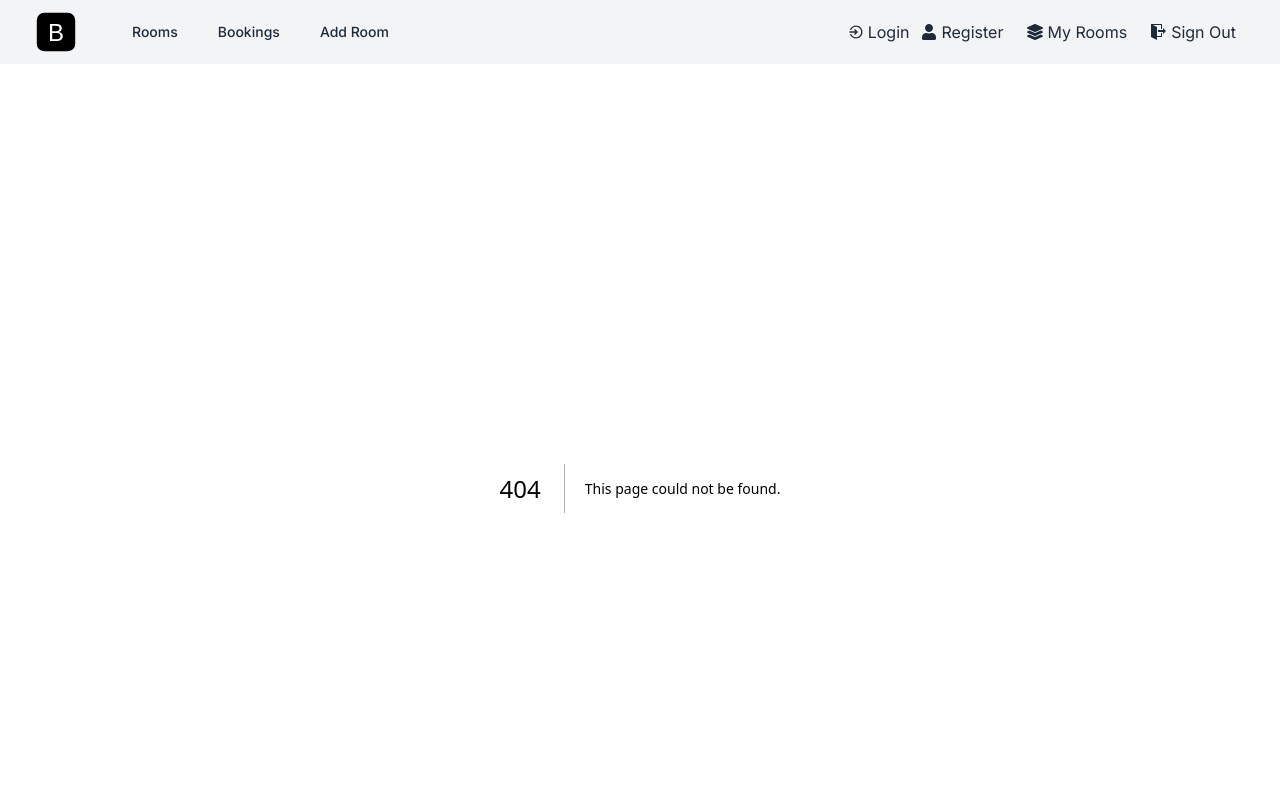
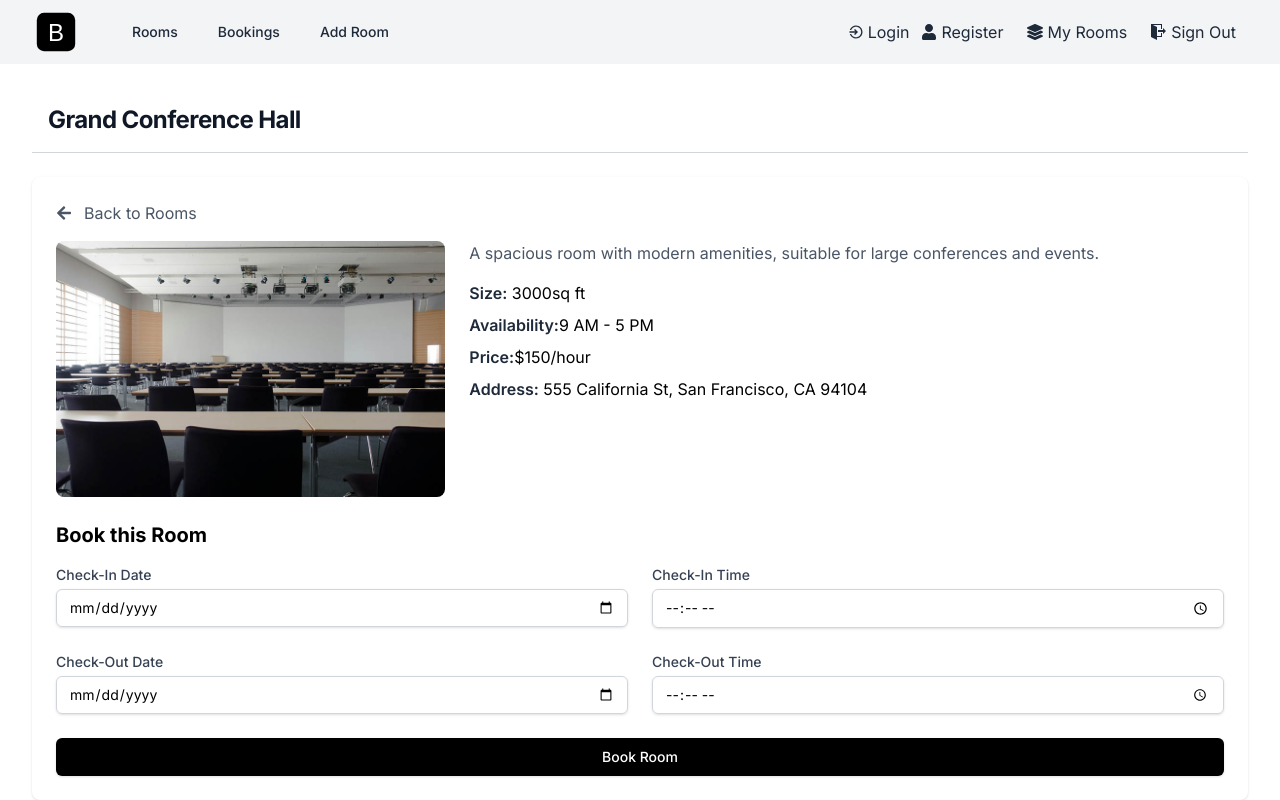
Before and after one commit to Tech-Rocket/bookit-appwrite-app, a Next.js app: page /rooms/1 in a window 1280 px wide. Before the commit this address had no page. Shown: the top 800 px of the page. Built offline with nearby package versions, Linux system fonts and the light colour scheme.

Commit message:
Add RoomDetailPage component with room information and booking form

```diff
--- /dev/null
+++ b/app/rooms/[id]/page.tsx
@@ -0,0 +1,148 @@
+import DynamicHeading from "@/components/dynamic-heading";
+import roomsData from "@/data/rooms.json";
+import Link from "next/link";
+import Image from "next/image";
+import { FaArrowLeft } from "react-icons/fa";
+
+interface ParamsTypes {
+  params: {
+    id: string;
+  };
+}
+
+export default async function RoomDetailPage({ params }: ParamsTypes) {
+  const { id } = params;
+  const roomInfo = roomsData.find((data) => data.$id === id);
+
+  if (!roomInfo) {
+    return <DynamicHeading title="Room Not Found" />;
+  }
+
+  return (
+    <>
+      <DynamicHeading title={roomInfo.name} />
+      <div className="bg-white shadow rounded-lg p-6">
+        <Link
+          href="/rooms.html"
+          className="flex items-center text-gray-600 hover:text-gray-800 mb-4"
+        >
+          <FaArrowLeft className="inline mr-1" />
+          <span className="ml-2">Back to Rooms</span>
+        </Link>
+
+        <div className="flex flex-col sm:flex-row sm:space-x-6">
+          <Image
+            src={`/images/rooms/${roomInfo.image}`}
+            alt={roomInfo.name}
+            className="w-full sm:w-1/3 h-64 object-cover rounded-lg"
+            width={3000}
+            height={3000}
+          />
+
+          <div className="mt-4 sm:mt-0 sm:flex-1">
+            <p className="text-gray-600 mb-4">{roomInfo.description}</p>
+
+            <ul className="space-y-2">
+              <li>
+                <span className="font-semibold text-gray-800">Size:</span>{" "}
+                {roomInfo.sqft}
+                sq ft
+              </li>
+              <li>
+                <span className="font-semibold text-gray-800">
+                  Availability:
+                </span>
+                {roomInfo.availability}
+              </li>
+              <li>
+                <span className="font-semibold text-gray-800">Price:</span>$
+                {roomInfo.price_per_hour}/hour
+              </li>
+              <li>
+                <span className="font-semibold text-gray-800">Address:</span>{" "}
+                {roomInfo.address}
+              </li>
+            </ul>
+          </div>
+        </div>
+
+        <div className="mt-6">
+          <h2 className="text-xl font-bold">Book this Room</h2>
+          <form className="mt-4">
+            <div className="grid grid-cols-1 sm:grid-cols-2 gap-6">
+              <div>
+                <label
+                  htmlFor="check_in_date"
+                  className="block text-sm font-medium text-gray-700"
+                >
+                  Check-In Date
+                </label>
+                <input
+                  type="date"
+                  id="check_in_date"
+                  name="check_in_date"
+                  className="mt-1 block w-full px-3 py-2 border border-gray-300 rounded-md shadow-sm focus:ring-indigo-500 focus:border-indigo-500 sm:text-sm"
+                  required
+                />
+              </div>
+              <div>
+                <label
+                  htmlFor="check_in_time"
+                  className="block text-sm font-medium text-gray-700"
+                >
+                  Check-In Time
+                </label>
+                <input
+                  type="time"
+                  id="check_in_time"
+                  name="check_in_time"
+                  className="mt-1 block w-full px-3 py-2 border border-gray-300 rounded-md shadow-sm focus:ring-indigo-500 focus:border-indigo-500 sm:text-sm"
+                  required
+                />
+              </div>
+              <div>
+                <label
+                  htmlFor="check_out_date"
+                  className="block text-sm font-medium text-gray-700"
+                >
+                  Check-Out Date
+                </label>
+                <input
+                  type="date"
+                  id="check_out_date"
+                  name="check_out_date"
+                  className="mt-1 block w-full px-3 py-2 border border-gray-300 rounded-md shadow-sm focus:ring-indigo-500 focus:border-indigo-500 sm:text-sm"
+                  required
+                />
+              </div>
+              <div>
+                <label
+                  htmlFor="check_out_time"
+                  className="block text-sm font-medium text-gray-700"
+                >
+                  Check-Out Time
+                </label>
+                <input
+                  type="time"
+                  id="check_out_time"
+                  name="check_out_time"
+                  className="mt-1 block w-full px-3 py-2 border border-gray-300 rounded-md shadow-sm focus:ring-indigo-500 focus:border-indigo-500 sm:text-sm"
+                  required
+                />
+              </div>
+            </div>
+
+            <div className="mt-6">
+              <button
+                type="submit"
+                className="w-full flex justify-center py-2 px-4 border border-transparent rounded-md shadow-sm text-sm font-medium text-white bg-black hover:bg-gray-700 focus:outline-none focus:ring-2 focus:ring-offset-2 focus:ring-gray-800"
+              >
+                Book Room
+              </button>
+            </div>
+          </form>
+        </div>
+      </div>
+    </>
+  );
+}
```
